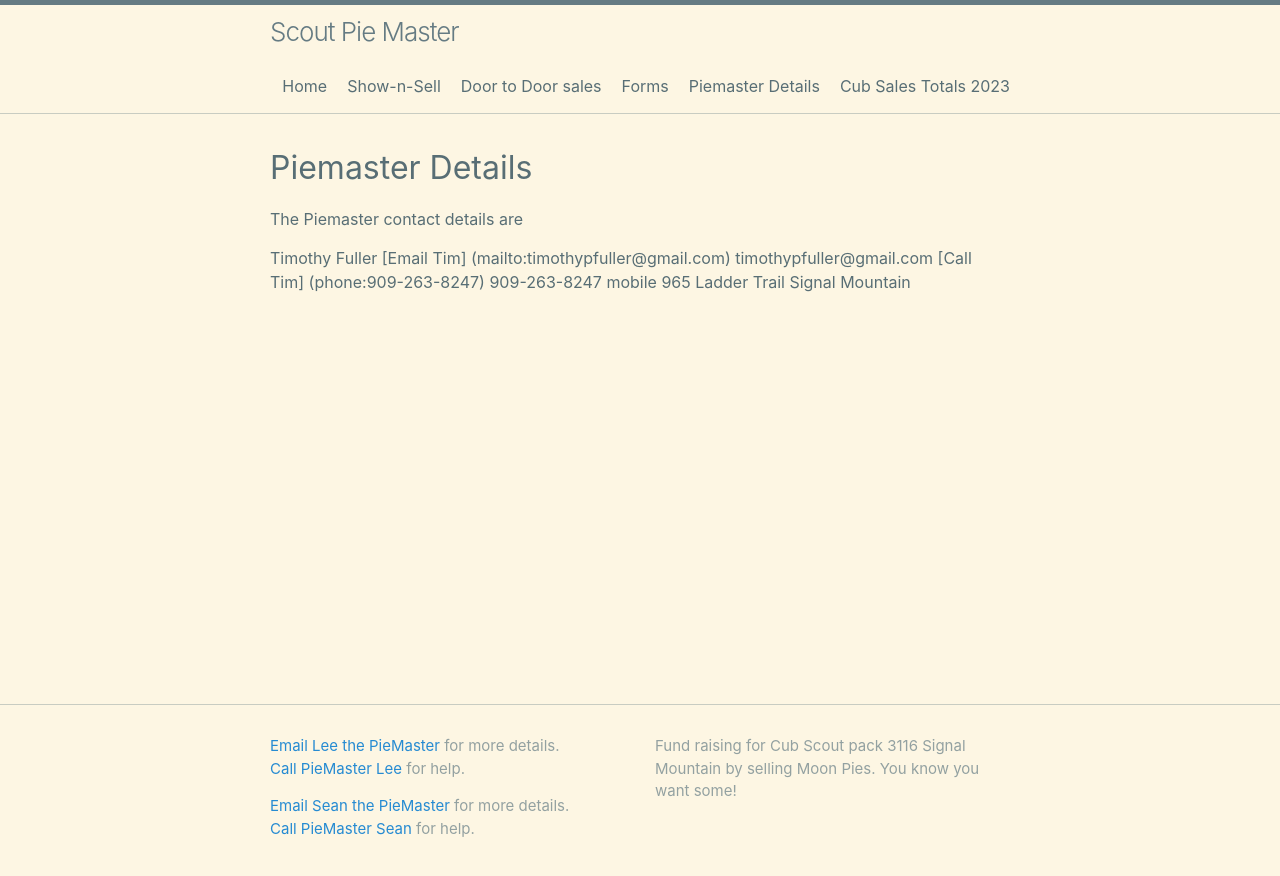
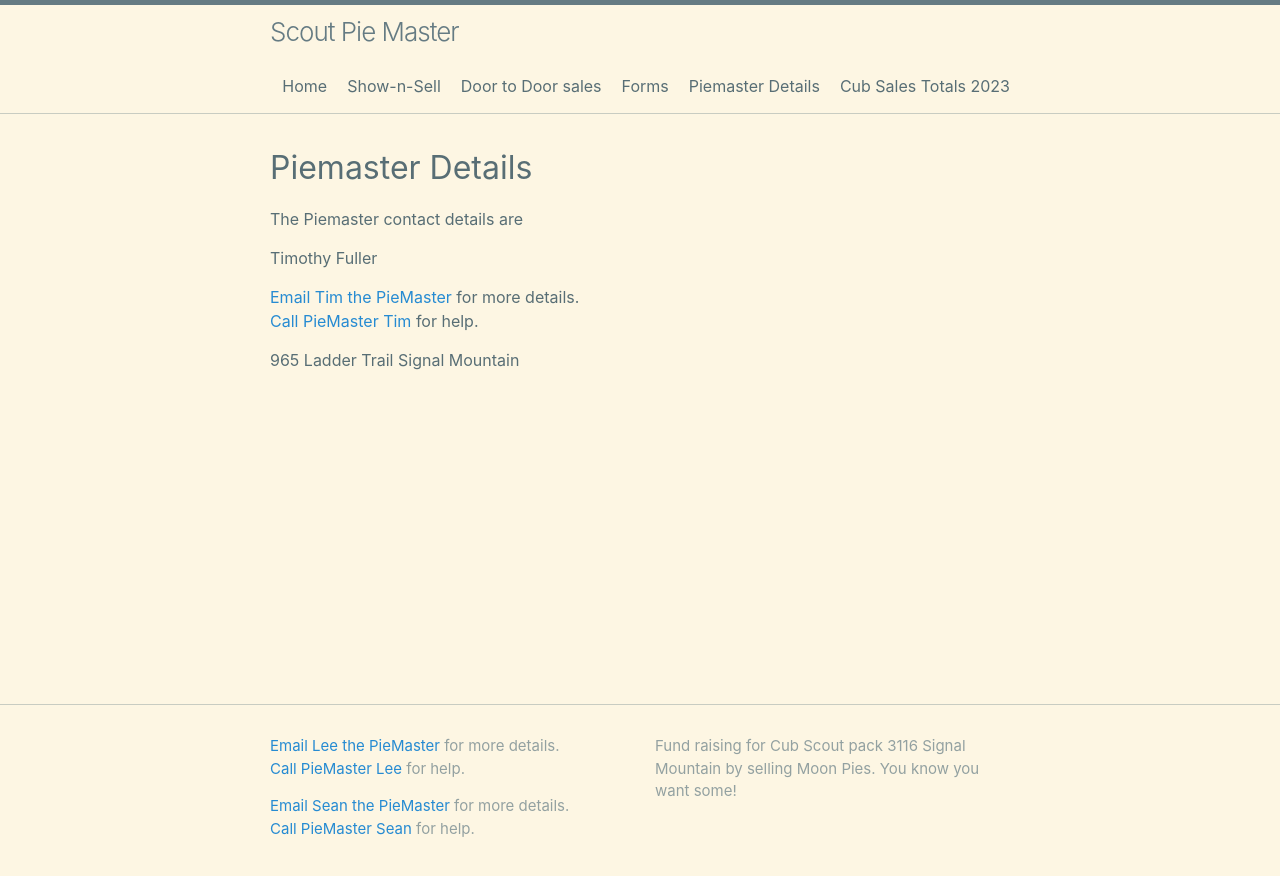
Before and after one commit to CodeJourneymen/scoutpiemaster, a Jekyll site: the page built from piemaster.md, in a window 1280 px wide. Shown: the top 876 px of the page. Built offline with Jekyll 4.4.1, drawn with Linux system fonts in a browser that asks for light colours.

Commit message:
update for Tim
Signed-off-by: Lee Walker <lee@codejourneymen.com>

```diff
--- a/piemaster.md
+++ b/piemaster.md
@@ -7,7 +7,11 @@ permalink: /piemaster/
 The Piemaster contact details are
 
 Timothy Fuller
-[Email Tim] (mailto:timothypfuller@gmail.com) timothypfuller@gmail.com
-[Call Tim] (phone:909-263-8247) 909-263-8247 mobile
+<p>
+  <a href="mailto:timothypfuller@gmail.com">Email Tim the PieMaster</a> for more details.
+  <br/>
+  <a href="tel:9092638247">Call PieMaster Tim</a> for help.
+</p>
+
 965 Ladder Trail
 Signal Mountain
```
